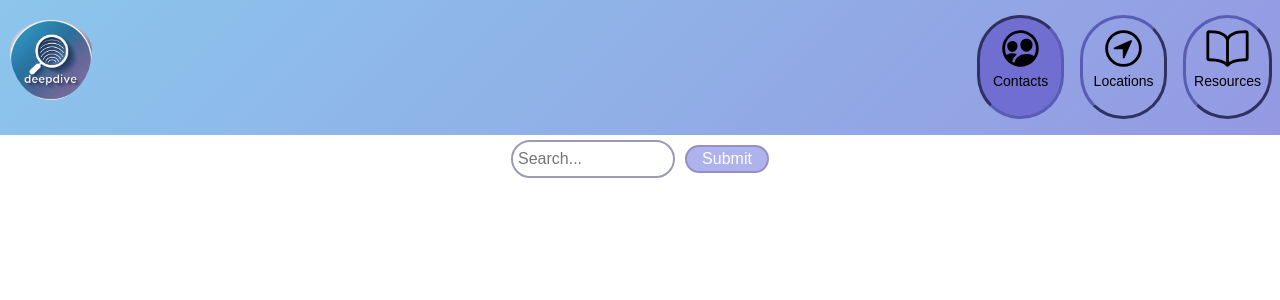
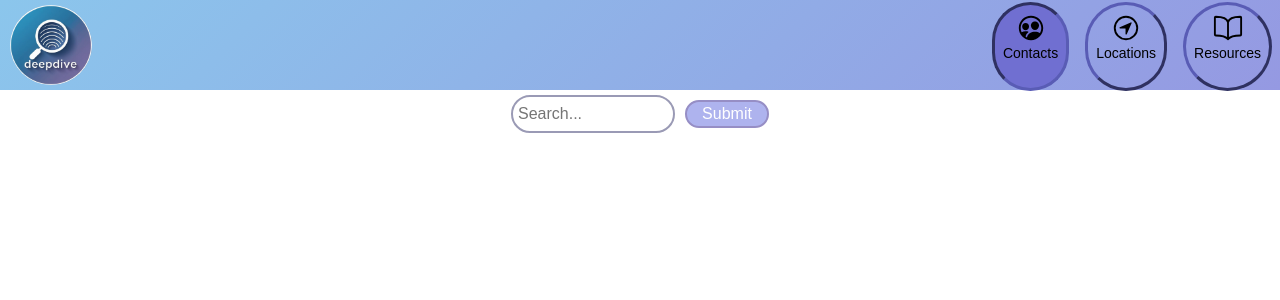
Before and after one commit to icstars/IcebergConsulting, a React (Vite) app in the folder DeepDiveConnect/: page /contacts in a window 1280 px wide. Shown: the top 300 px of the page. Built offline with nearby package versions, Linux system fonts and the light colour scheme.

Commit message:
Before pull daniel

```diff
--- a/DeepDiveConnect/src/components/ContactCard.jsx
+++ b/DeepDiveConnect/src/components/ContactCard.jsx
@@ -3,7 +3,7 @@ import "bootstrap-icons/font/bootstrap-icons.css";
 
 function ContactCard({displayName, jobTitle, programName, email, businessPhone}) {
     return (
-        <div className='card'>
+        <div className='searchCard'>
             <p><i class="bi bi-person-fill"></i>  {displayName}</p>
             <p><i class="bi bi-briefcase-fill"></i>  {jobTitle}</p>
             <p><i class="bi bi-geo-alt-fill"></i>  {programName}</p>
--- a/DeepDiveConnect/src/components/LocationCard.jsx
+++ b/DeepDiveConnect/src/components/LocationCard.jsx
@@ -4,7 +4,7 @@ import "bootstrap-icons/font/bootstrap-icons.css";
 
 function LocationCard({programName, address, city, state, zipcode}) {
     return (
-        <div className='card'>
+        <div className='searchCard'>
             <p><i class="bi bi-people-fill"></i>  {programName}</p>
             <p><i class="bi bi-geo-alt-fill"></i>  {address}</p>
             <p>{city} {state} {zipcode}</p>
--- a/DeepDiveConnect/src/components/LocationSearch.jsx
+++ b/DeepDiveConnect/src/components/LocationSearch.jsx
@@ -1,7 +1,7 @@
 import { useEffect, useState} from 'react';
 import LocationCard from './LocationCard';
 
-export default function ContactSearch() {
+export default function LocationSearch() {
 
     const [locationResults, setLocationResults] = useState([]);
 
--- a/DeepDiveConnect/src/components/Navbar.css
+++ b/DeepDiveConnect/src/components/Navbar.css
@@ -12,6 +12,8 @@ nav {
     background-image: linear-gradient(135deg, #8BC6EC 0%, #9599E2 100%);
     position: sticky;
     top: 0;
+    z-index: 9999;
+    height: 90px;
 
 }
 
@@ -27,7 +29,7 @@ nav ul {
 }
 
 nav ul li {
-    padding-top: 15px;
+    padding-top: 2px;
     list-style: none;
 }
 
@@ -106,12 +108,12 @@ nav .menu span {
     height: 80px;
     border-radius: 50%;
     margin-left: 10px;
-    padding-top: 20px;
+    margin-top: 5px;
  }
 
 .icon{
     padding-left: 10px;
-    height: 45px;
+    height: 30px;
     border-color: #9673B9;
     margin-right: 10px;
 }
--- a/DeepDiveConnect/src/index.css
+++ b/DeepDiveConnect/src/index.css
@@ -37,13 +37,13 @@
   z-index: 9999; /* Ensure it's above other elements */
 }
 
-.card {
-  background: #d7dbed;
+.searchCard {
+  background: #cbddf8;
   border-radius: 15px;
   margin-top: 4%;
   padding: 1%;
   max-width: 70vw;
-  margin-left: 14%;
+  position: relative;
 }
 
 .searchbox {
--- a/DeepDiveConnect/src/pages/contacts.jsx
+++ b/DeepDiveConnect/src/pages/contacts.jsx
@@ -1,5 +1,4 @@
 import ContactSearch from "../components/ContactSearch";
-import GetContacts from "../components/GetContacts";
 
 const Contacts = () => {
   return (
--- a/DeepDiveConnect/src/pages/home.jsx
+++ b/DeepDiveConnect/src/pages/home.jsx
@@ -23,7 +23,7 @@ const ChatBot = () => {
         <iframe className="chatchat"
         ref={iframeRef}
         title="Microsoft Copilot"
-        src="https://copilotstudio.microsoft.com/environments/Default-88227c99-d157-4dbe-8e33-d8b3fcc29577/bots/cr69f_deepDiveConnections/webchat?__version__=2"
+        src="https://copilotstudio.microsoft.com/environments/Default-88227c99-d157-4dbe-8e33-d8b3fcc29577/bots/cr69f_connectObot/webchat?__version__=2%22"
         sandbox="allow-scripts allow-same-origin"
         allow="microphone; camera"
         loading="lazy"
```
